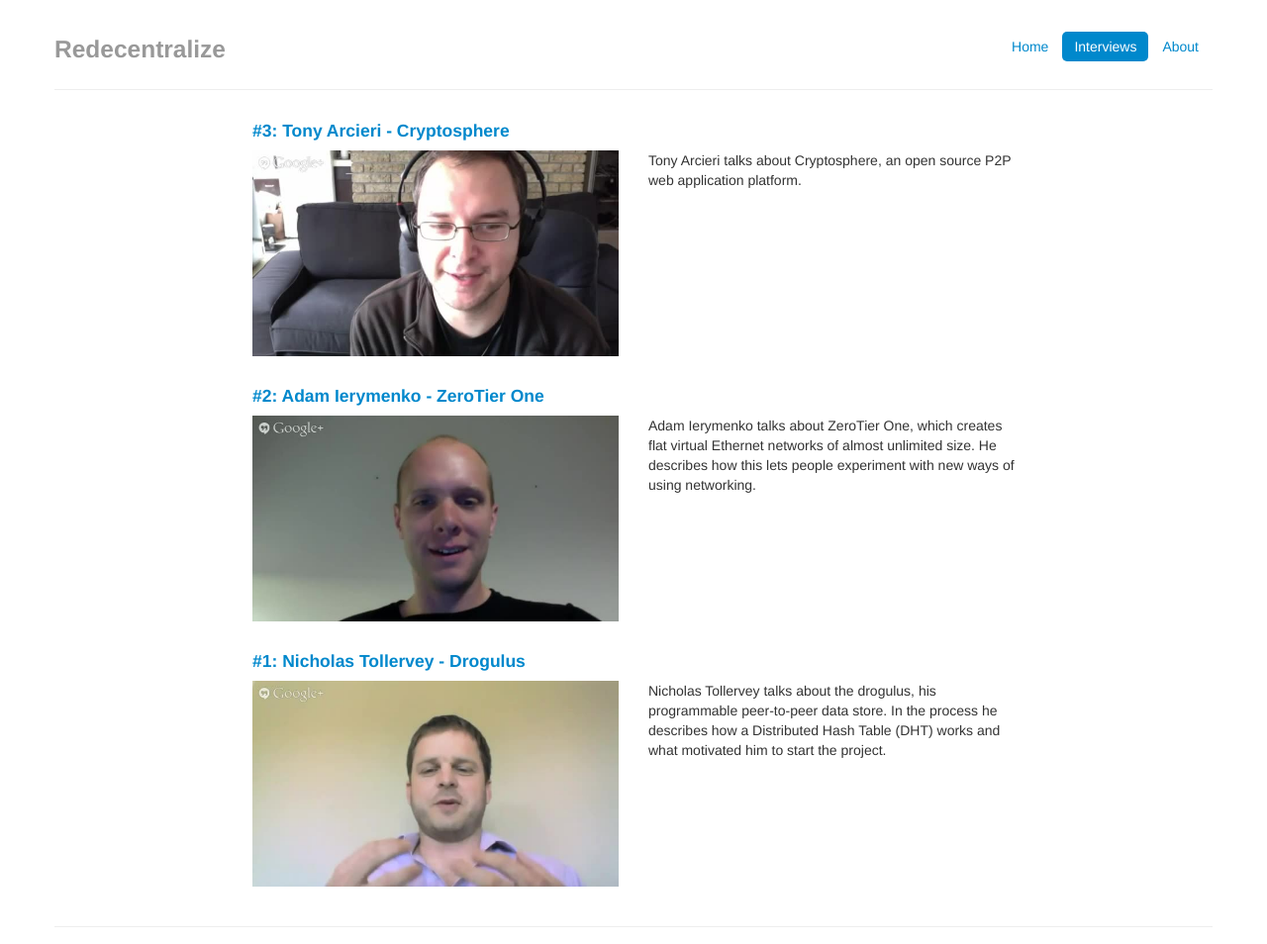
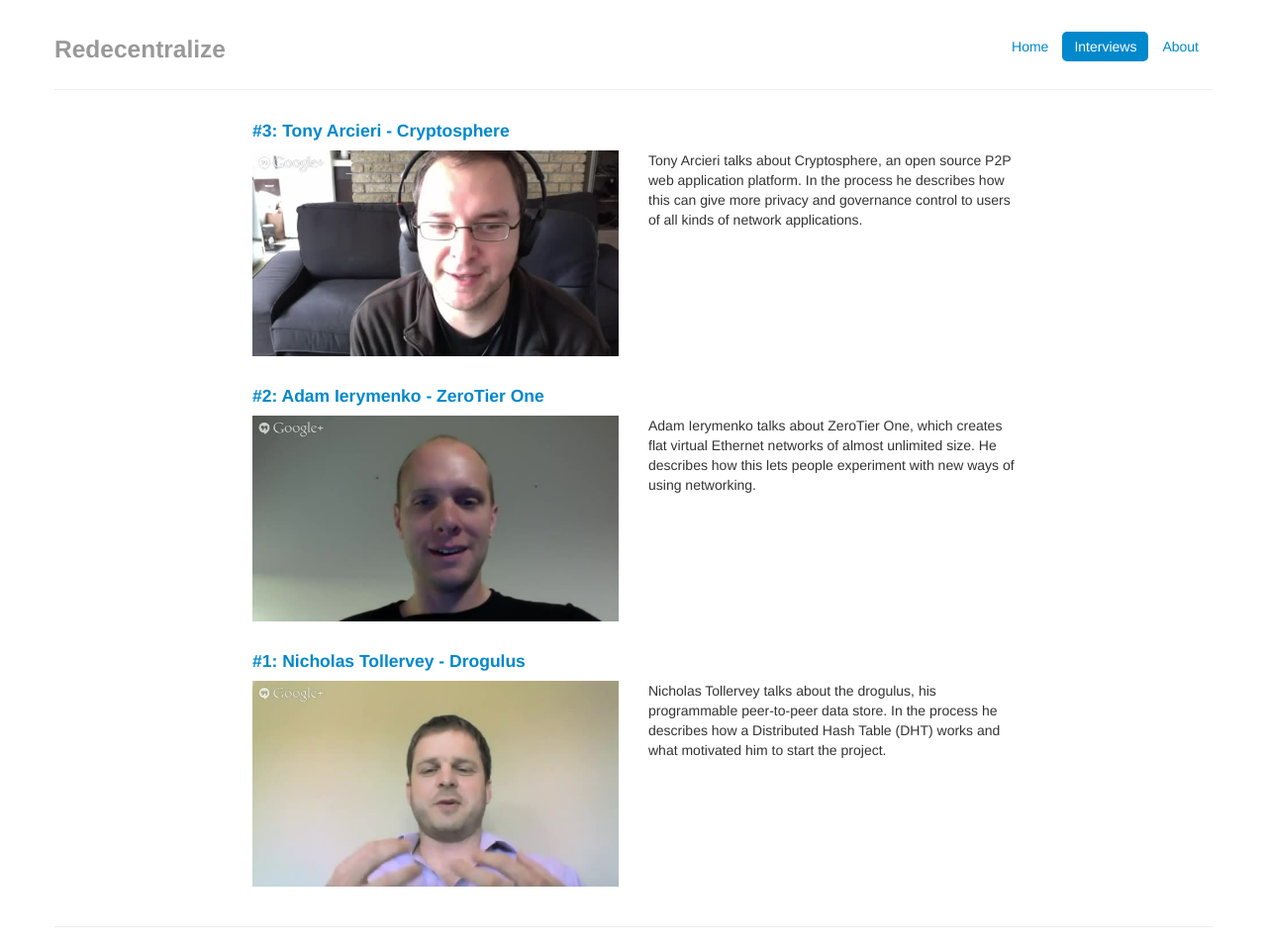
Before and after one commit to redecentralize/redecentralize-website, a Jekyll site: the page built from interviews/index.html, in a window 1280 px wide, cut to the strip 0-954 px from the top of the page. Shown: the whole strip at 99% size. Built offline with Jekyll 4.4.1, drawn with Linux system fonts in a browser that asks for light colours; nearby versions of some CDN libraries; Markdown is read by kramdown in place of the engine named in the settings.

Commit message:
say a bit more; git push

```diff
--- a/_posts/2013-08-07-03-tony-cryptosphere.md
+++ b/_posts/2013-08-07-03-tony-cryptosphere.md
@@ -1,7 +1,7 @@
 ---
 layout: post
 categories: interviews
-summary: "Tony Arcieri talks about Cryptosphere, an open source P2P web application platform."
+summary: "Tony Arcieri talks about Cryptosphere, an open source P2P web application platform. In the process he describes how this can give more privacy and governance control to users of all kinds of network applications."
 title: "#3: Tony Arcieri - Cryptosphere"
 date: 2013-08-07 22:00:00
 author: "Ira Bolychevski"
```
